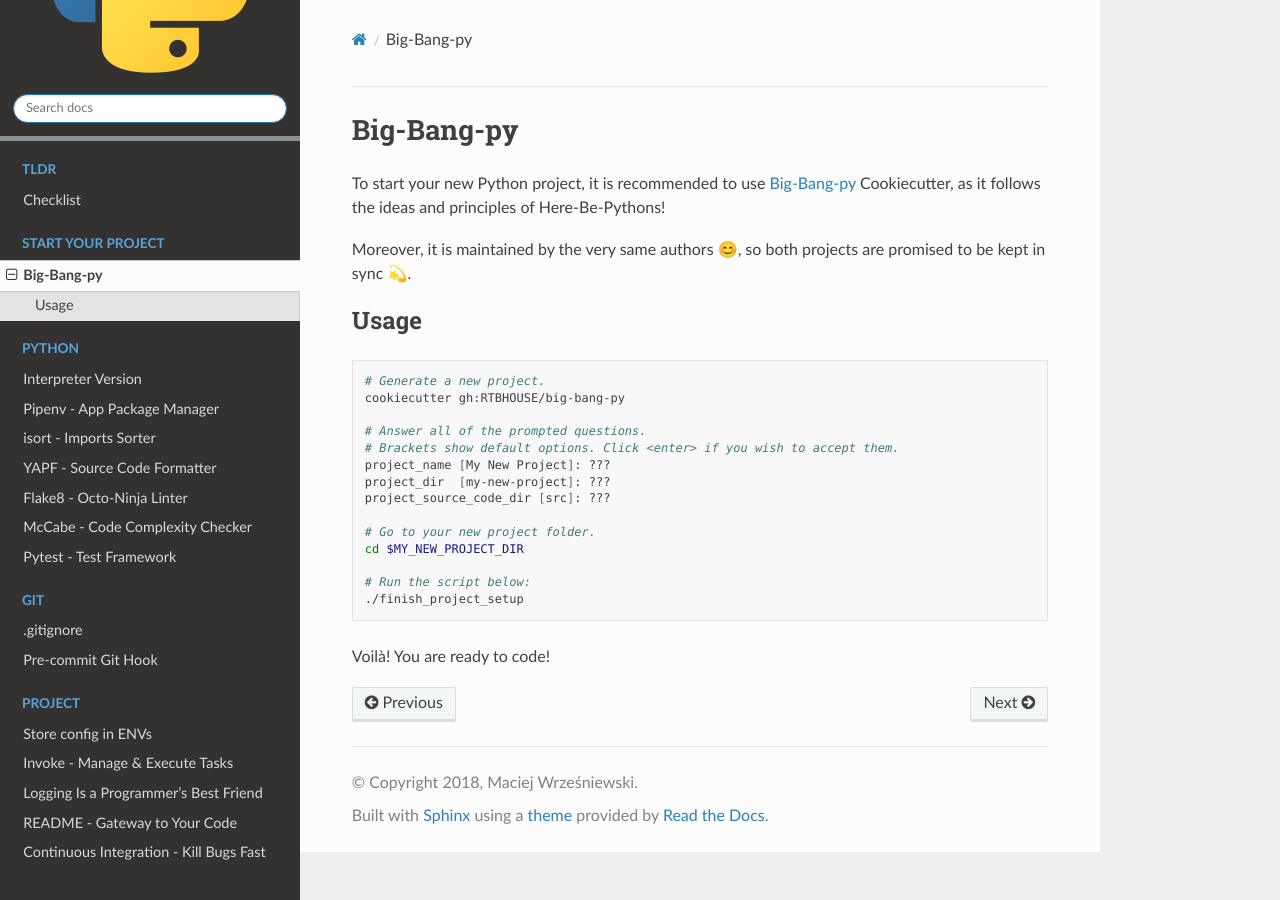
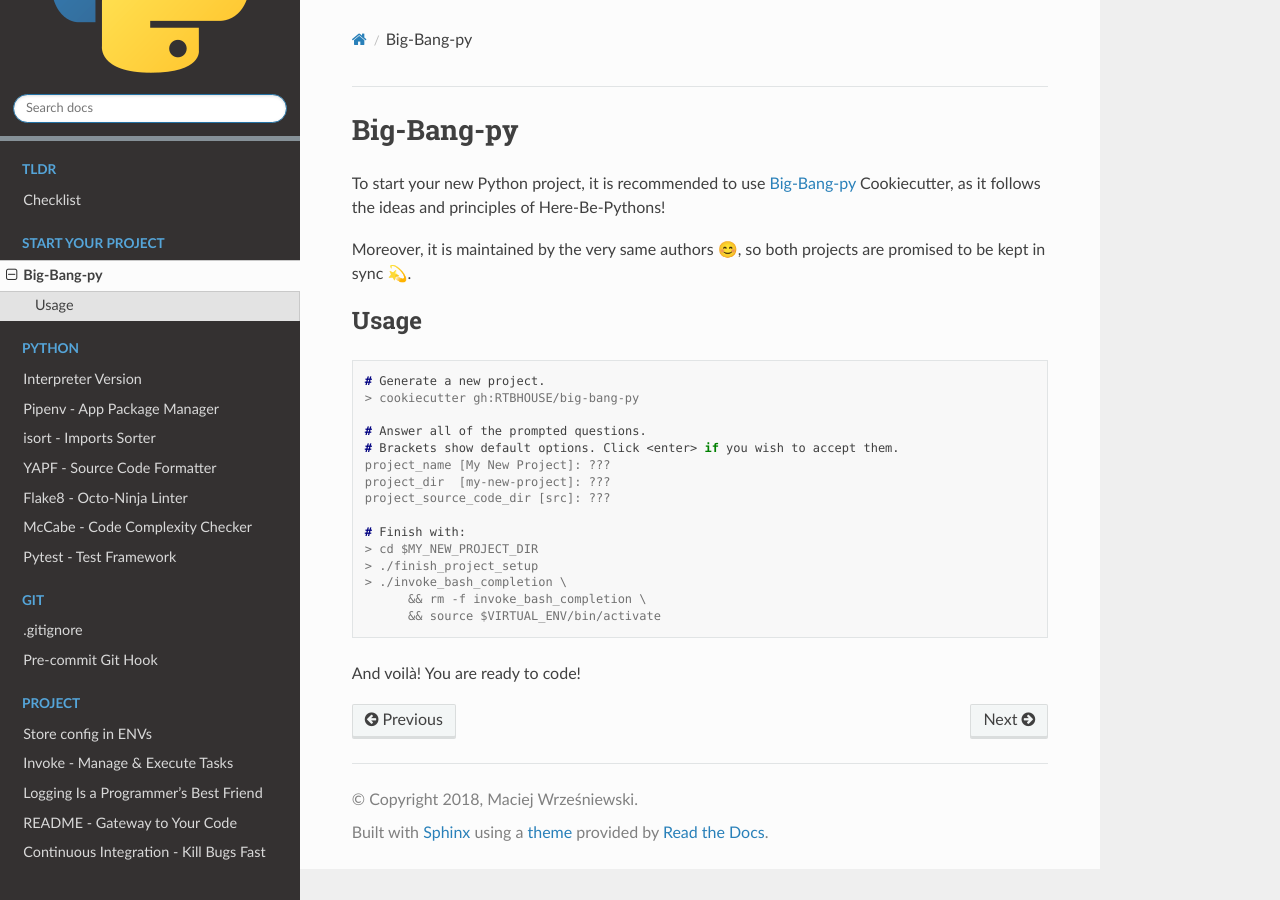
Before and after one commit to RTBHOUSE/here-be-pythons, a Sphinx documentation site: the page built from docs/source/cookiecutter/big-bang-py.rst, in a window 1280 px wide. Built offline with Sphinx 7.4.7 and the Read the Docs theme 2.0.0, drawn with Linux system fonts in a browser that asks for light colours.

Commit message:
Synchronise Big-Bang-py Usage

```diff
--- a/docs/source/cookiecutter/big-bang-py.rst
+++ b/docs/source/cookiecutter/big-bang-py.rst
@@ -11,21 +11,22 @@
 Usage
 -----
 
-.. code-block:: bash
+.. code-block:: console
 
-   # Generate a new project.
-   cookiecutter gh:RTBHOUSE/big-bang-py
+    # Generate a new project.
+    > cookiecutter gh:RTBHOUSE/big-bang-py
 
-   # Answer all of the prompted questions.
-   # Brackets show default options. Click <enter> if you wish to accept them.
-   project_name [My New Project]: ???
-   project_dir  [my-new-project]: ???
-   project_source_code_dir [src]: ???
+    # Answer all of the prompted questions.
+    # Brackets show default options. Click <enter> if you wish to accept them.
+    project_name [My New Project]: ???
+    project_dir  [my-new-project]: ???
+    project_source_code_dir [src]: ???
 
-   # Go to your new project folder.
-   cd $MY_NEW_PROJECT_DIR
+    # Finish with:
+    > cd $MY_NEW_PROJECT_DIR
+    > ./finish_project_setup
+    > ./invoke_bash_completion \
+          && rm -f invoke_bash_completion \
+          && source $VIRTUAL_ENV/bin/activate
 
-   # Run the script below:
-   ./finish_project_setup
-
-Voilà! You are ready to code!
+And voilà! You are ready to code!
```
